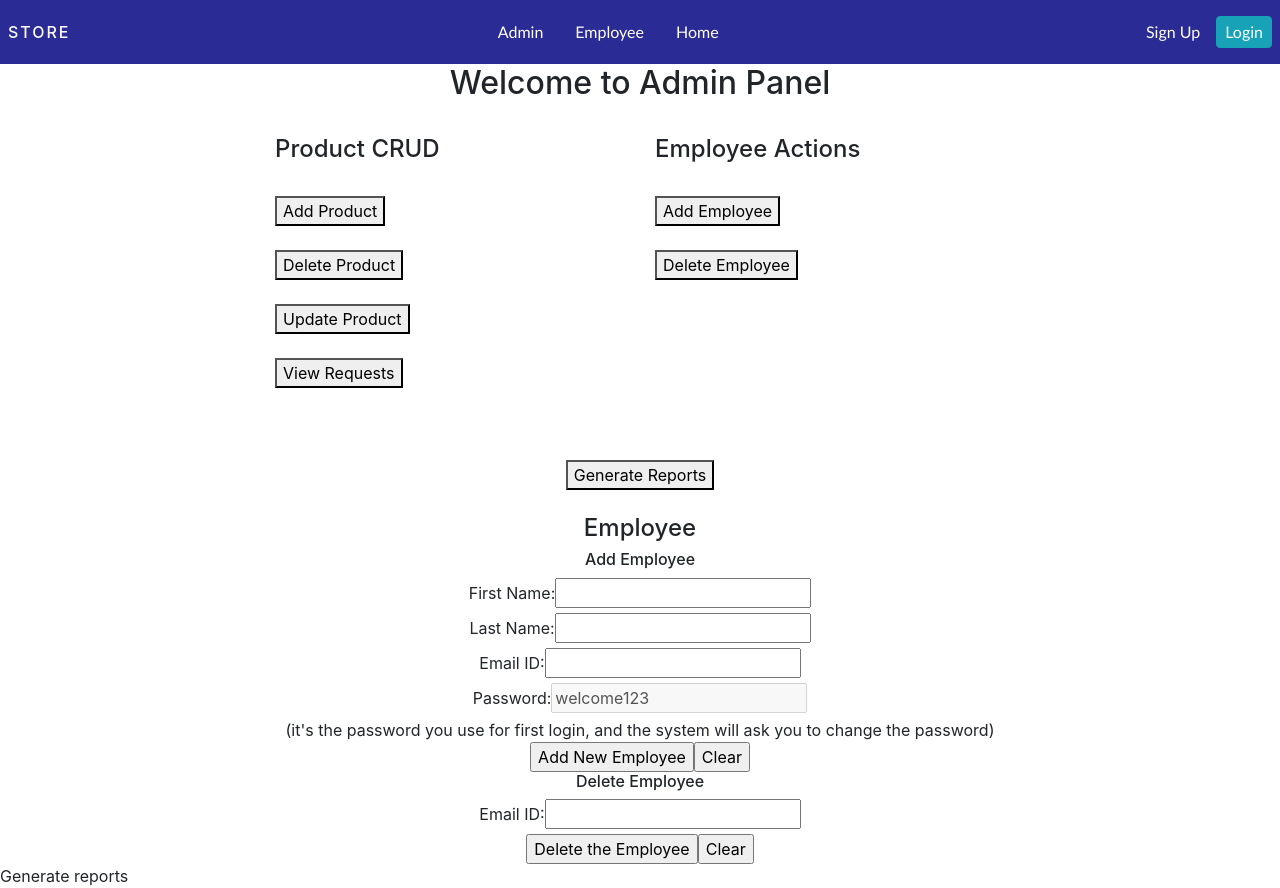
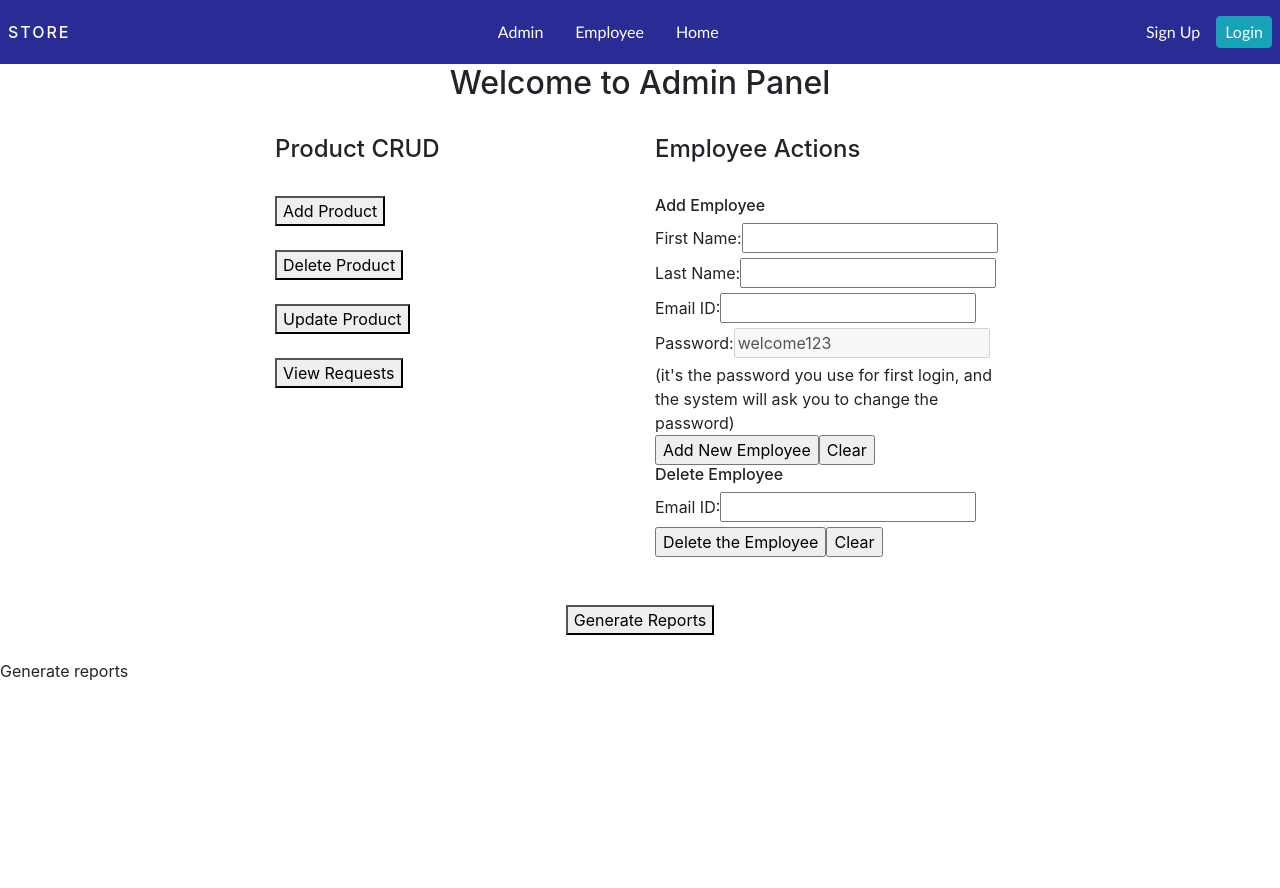
Before and after one commit to Group18-Capstone-Project/Group18-Capstone-Project, an Angular app in the folder frontend/capstone-project/: page /adminPanel in a window 1280 px wide. After the commit the page ends 800 px from the top, so only its background shows below. Built offline with nearby package versions, Linux system fonts and the light colour scheme.

Commit message:
update the front end of admin panel

```diff
--- a/frontend/capstone-project/src/app/admin-panel/admin-panel.component.html
+++ b/frontend/capstone-project/src/app/admin-panel/admin-panel.component.html
@@ -11,19 +11,6 @@
             </div>
             <div class="col-4">
                 <h4>Employee Actions</h4><br>
-            <button type="button">Add Employee</button><br><br>
-            <button type="button">Delete Employee</button><br><br>
-          </div>
-        </div>
-      </div>
-
-      <br><br>
-    <div style=" text-align:center">
-        <button type="button">Generate Reports</button>
-    </div>
-    <br>
-    <div style=" text-align:center">
-        <h4>Employee</h4>
                 <div>
                     <h6>Add Employee</h6>
                     <form [formGroup]="employeeRef" (ngSubmit)="employeeCreate()">
@@ -38,7 +25,8 @@
                         <br>
                         <label>Password: </label>
                         <input type="text" formControlName="password" placeholder="welcome123" [disabled]="true"> <br>
-                <span>(it's the password you use for first login, and the system will ask you to change the password)</span>
+                        <span>(it's the password you use for first login, and the system will ask you to change the
+                            password)</span>
                         <br>
                         <input type="submit" value="Add New Employee">
                         <input type="reset" value="Clear">
@@ -57,6 +45,16 @@
                     {{deleteMsg}}
                 </div>
             </div>
+        </div>
+    </div>
+
+    <br><br>
+    <div style=" text-align:center">
+        <button type="button">Generate Reports</button>
+    </div>
+    <br>
+    <div style=" text-align:center">
+    </div>
     <div>
         Generate reports
     </div>
```
Lines whose indentation alone changed are shown as unchanged.
